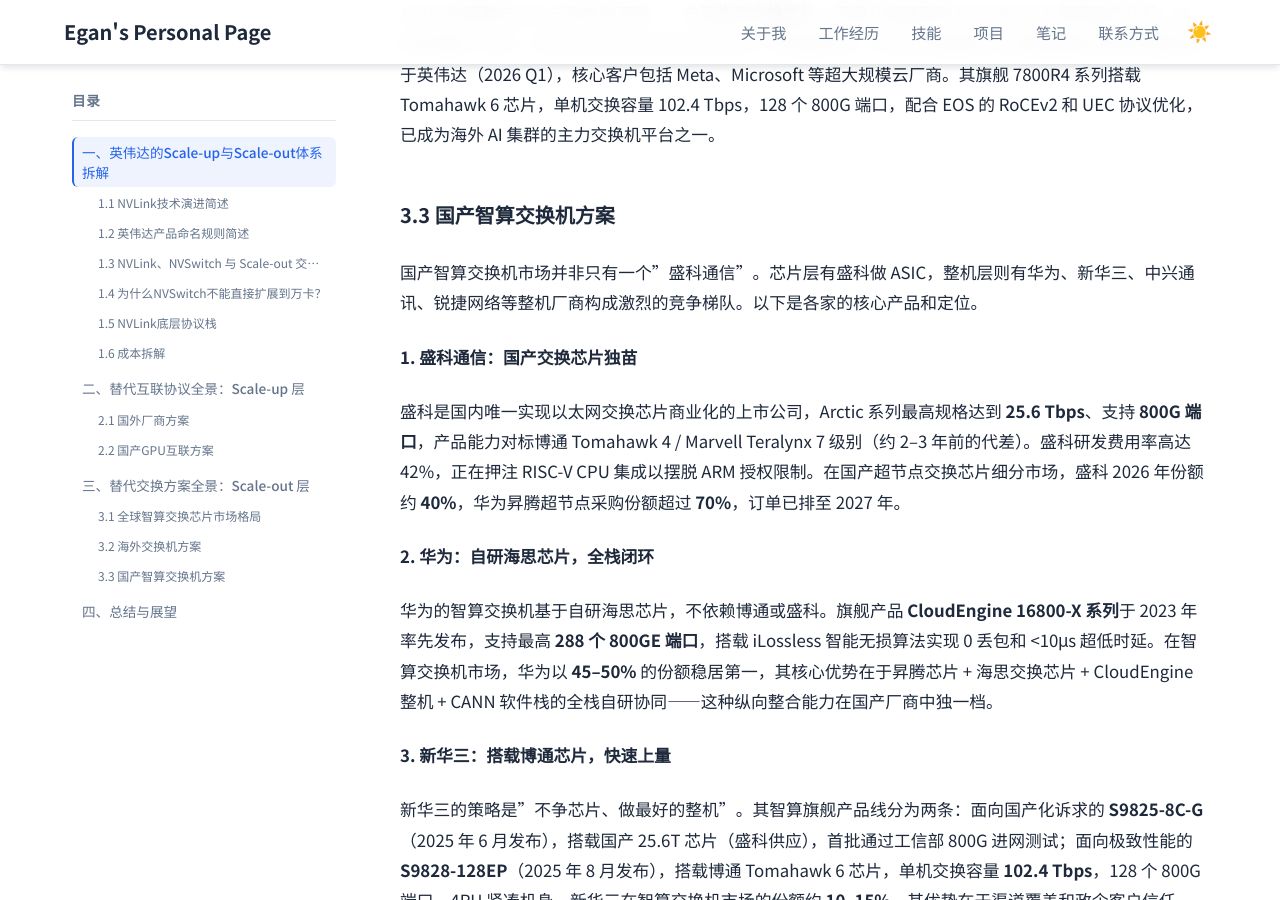
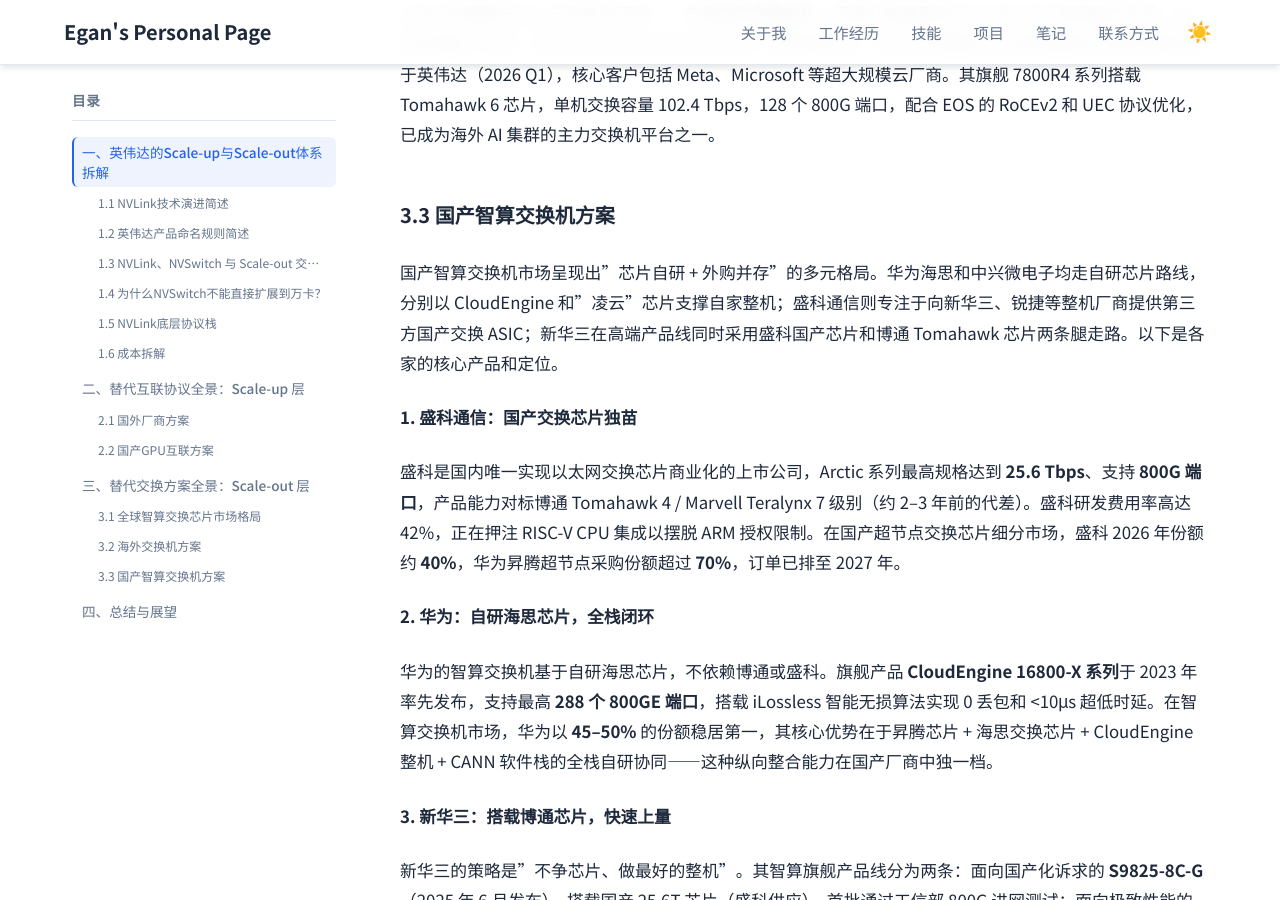
Before and after one commit to Lejun-Hu/Lejun-Hu.github.io, a Jekyll site: the page built from _notes/2026-7-12-GPU_Interconnect_Research.md, in a window 1280 px wide and 900 px high, scrolled down 18613 px. Built offline with Jekyll 4.4.1, drawn with Linux system fonts in a browser that asks for light colours.

Commit message:
refine: 修正国产交换机引入段，区分三种芯片路线

```diff
--- a/_notes/2026-7-12-GPU_Interconnect_Research.md
+++ b/_notes/2026-7-12-GPU_Interconnect_Research.md
@@ -327,7 +327,7 @@ Arista 的策略与以上三家完全不同——它**不生产交换芯片**，
 
 ### 3.3 国产智算交换机方案
 
-国产智算交换机市场并非只有一个"盛科通信"。芯片层有盛科做 ASIC，整机层则有华为、新华三、中兴通讯、锐捷网络等整机厂商构成激烈的竞争梯队。以下是各家的核心产品和定位。
+国产智算交换机市场呈现出"芯片自研 + 外购并存"的多元格局。华为海思和中兴微电子均走自研芯片路线，分别以 CloudEngine 和"凌云"芯片支撑自家整机；盛科通信则专注于向新华三、锐捷等整机厂商提供第三方国产交换 ASIC；新华三在高端产品线同时采用盛科国产芯片和博通 Tomahawk 芯片两条腿走路。以下是各家的核心产品和定位。
 
 **1. 盛科通信：国产交换芯片独苗**
 
```
